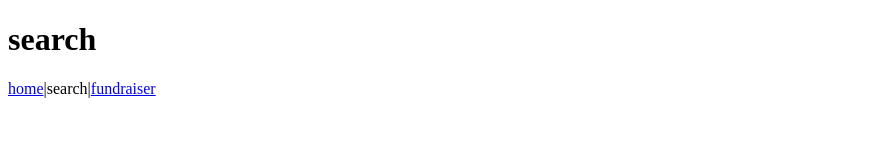
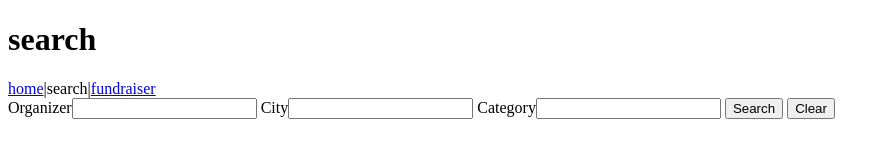
Before and after one commit to xuanjianxianzu/Web-2-Assessment-2, a website: page RaiseMoneyWebsite/client/search.html in a window 1280 px wide. Shown: the whole page, without its empty margins (0-890 px from the left). Drawn offline with Linux system fonts and the light colour scheme.

Commit message:
Through the use of cors to solve the problem of cross-domain resource request error, wrote three js files, simple implementation of the search page function, has been able to receive data through the api, but the information has not been fully displayed on the page (only to show part of the content to do testing, and with <p> not beautiful behind the need to change).”

```diff
--- a/RaiseMoneyWebsite/client/fundraiser.js
+++ b/RaiseMoneyWebsite/client/fundraiser.js
@@ -0,0 +1,3 @@
+function toDonate(){
+    alert('This feature is under contruction');
+}
--- a/RaiseMoneyWebsite/client/search.html
+++ b/RaiseMoneyWebsite/client/search.html
@@ -6,7 +6,14 @@
     </head>
     <body>
         <h1>search</h1>
-        <a href="index.html"><span>home</span></a>|<span>search</span>|<a href="fundraiser.html"><span>fundraiser</span></a>
-        <div></div>
+        <a href="/"><span>home</span></a>|<span>search</span>|<a href="fundraiser.html"><span>fundraiser</span></a>
+        <div>
+            <label>Organizer</label><input type="text" id="organizerInput">
+            <label>City</label><input type="text" id="cityInput">
+            <label>Category</label><input type="text" id="categoryInput">
+            <button id="searchButton" onclick="startSearch()">Search</button>
+            <button id="clearButton" onclick="claerChechboxes()">Clear</button>
+        </div>
+        <div id="data"></div>
     </body>
 </html>
--- a/RaiseMoneyWebsite/client/search.js
+++ b/RaiseMoneyWebsite/client/search.js
@@ -0,0 +1,54 @@
+function startSearch(){
+    const organizer = document.getElementById('organizerInput').value;
+    const city = document.getElementById('cityInput').value;
+    const category = document.getElementById('categoryInput').value;
+
+    let url = 'http://localhost:3060/api/raisemoney/Search/';
+
+    if(organizer){
+        url += organizer+'&';
+    }else{
+        url +='&';
+    }
+
+    if(city){
+        url += city+'&';
+    }else{
+        url +='&';
+    }
+
+    if(category){
+        url += category;
+    }
+   console.log(url);
+    fetch(url)
+        .then(response => response.json())
+        .then(data =>{
+            const dataDiv = document.getElementById('data');
+            dataDiv.innerHTML = "";
+            console.log(data);
+            if(data.length > 0){               //从module4学习的展示获取的表的方法,为了美观后续也许会更改.
+                data.forEach(fundraiser => {
+                    const newP = document.createElement("p");
+                    newP.textContent = `Findraiser ID:${fundraiser.FUNDRAISER_ID},ORGANIZER:${fundraiser.ORGANIZER}`;
+                    dataDiv.appendChild(newP);
+
+                });
+            }else{
+                dataDiv.textContent = "No fundraiser";
+            }
+        })
+
+        .catch(error =>{
+            console.error("Error here",error);
+            document.getElementById('data').textContent = "Load failure";
+        });
+}
+
+function claerChechboxes(){
+    document.getElementById('organizerInput').value = '';
+    document.getElementById('cityInput').value = '';
+    document.getElementById('categoryInput').value = '';
+    const dataDiv = document.getElementById('data');
+    dataDiv.textContent = "";
+}
--- a/RaiseMoneyWebsite/server.js
+++ b/RaiseMoneyWebsite/server.js
@@ -1,8 +1,10 @@
 /**用于启动服务器的文件 */
 const express =require('express');  //导入express模块
+const cors = require('cors')
 const app = express();  //创建express应用的一个实例
+const RaiseMoneyAPI = require("./API/controllerAPI/api-controller");  // 配置restful API的路径
 
-const RaiseMoneyAPI = require("./API/controllerAPI/api-controller");  // 配置restful API的路径
+app.use(cors());   //使其支持跨域请求
 
 app.use("/api/raisemoney", RaiseMoneyAPI);  //将路由挂载到这个路径
 
```
Also changed, not shown: RaiseMoneyWebsite/client/fundraiser.html (+3 -1 lines).
